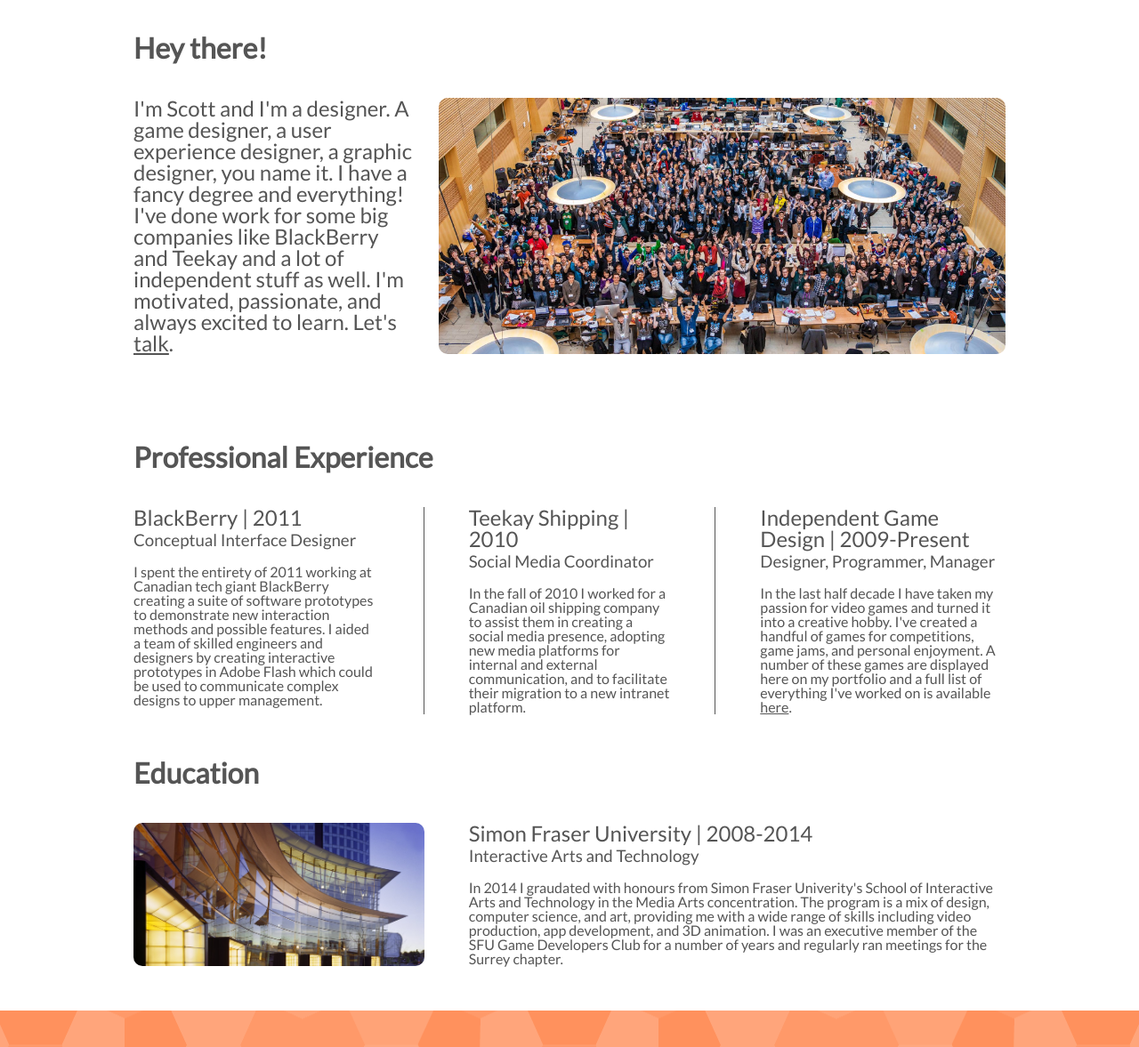
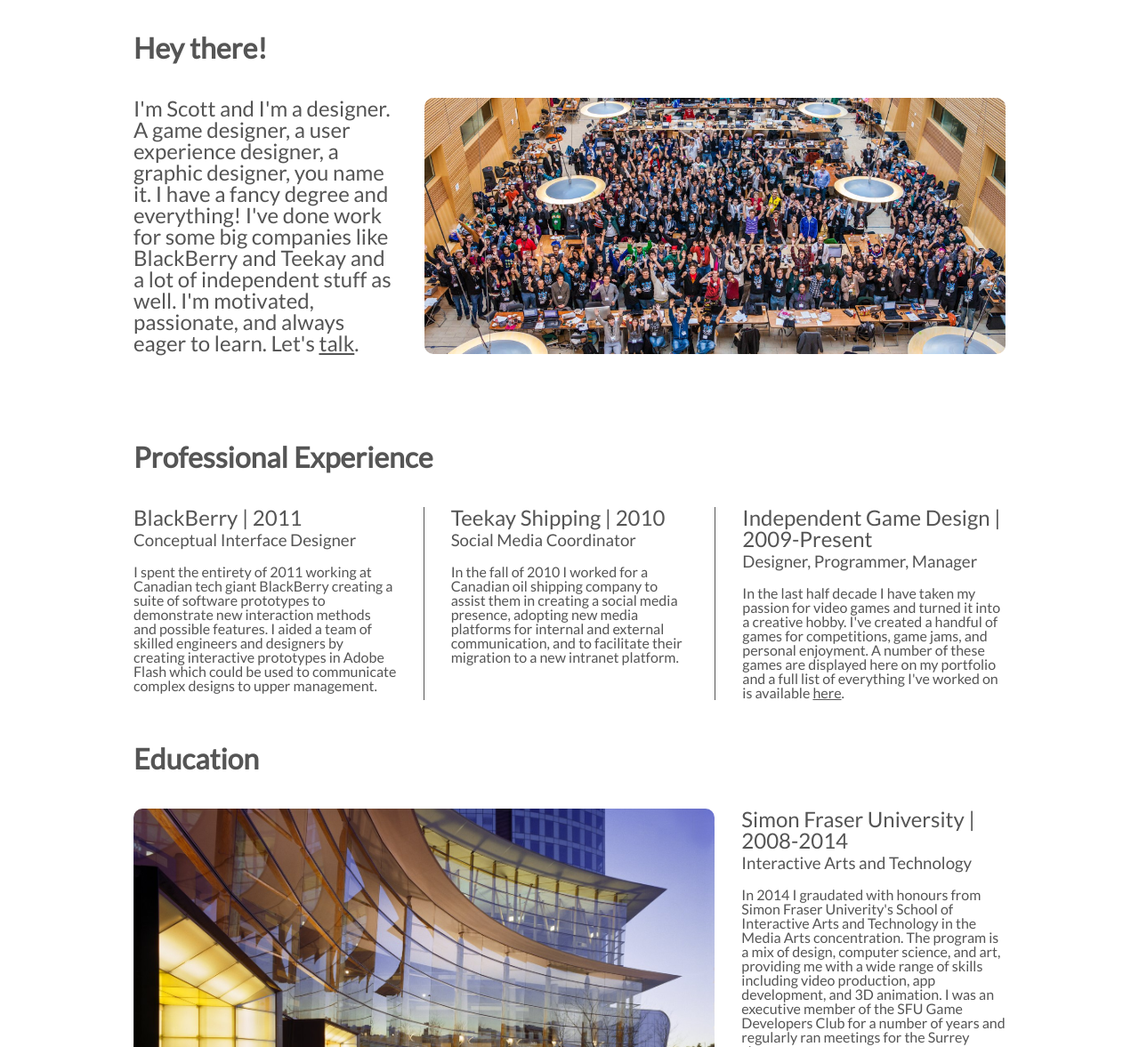
Before and after one commit to Cyborg771/Portfolio, a plain HTML site: page index.html in a window 1280 px wide. Shown: the part 812-1989 px from the top of the page at 89% size. Drawn offline with nearby package versions, Linux system fonts and the light colour scheme.

Commit message:
More stuff

```diff
--- a/index.html
+++ b/index.html
@@ -44,8 +44,8 @@
         <div class="content">
             <h1>Hey there!</h1>
             <div class="table-container">
-                <h2>I'm Scott and I'm a designer. A game designer, a user experience designer, a graphic designer, you name it. I have a fancy degree and everything! I've done work for some big companies like BlackBerry and Teekay and a lot of independent stuff as well. I'm motivated, passionate, and always excited to learn. Let's <a class="scroll" href="#contact">talk</a>.</h2>
-                <div id="wide_photo"></div>
+                <h2 class="col-1-3">I'm Scott and I'm a designer. A game designer, a user experience designer, a graphic designer, you name it. I have a fancy degree and everything! I've done work for some big companies like BlackBerry and Teekay and a lot of independent stuff as well. I'm motivated, passionate, and always eager to learn. Let's <a class="scroll" href="#contact">talk</a>.</h2>
+                <div class="col-2-3" id="wide_photo"></div>
             </div>
         </div>
     </section>
@@ -57,17 +57,17 @@
         <div class="content">
             <h1>Professional Experience</h1>
             <div class="table-container" id="pro_experience">
-                <div class="col left-col">
+                <div class="col-1-3 left-col">
                     <h2>BlackBerry | 2011</h2>
                     <h3>Conceptual Interface Designer</h3>
                     <p>I spent the entirety of 2011 working at Canadian tech giant BlackBerry creating a suite of software prototypes to demonstrate new interaction methods and possible features. I aided a team of skilled engineers and designers by creating interactive prototypes in Adobe Flash which could be used to communicate complex designs to upper management.</p>
                 </div>
-                <div class="col center-col">
+                <div class="col-1-3 center-col">
                     <h2>Teekay Shipping | 2010</h2>
                     <h3>Social Media Coordinator</h3>
                     <p>In the fall of 2010 I worked for a Canadian oil shipping company to assist them in creating a social media presence, adopting new media platforms for internal and external communication, and to facilitate their migration to a new intranet platform.</p>
                 </div>
-                <div class="col right-col">
+                <div class="col-1-3 right-col">
                     <h2>Independent Game Design | 2009-Present</h2>
                     <h3>Designer, Programmer, Manager</h3>
                     <p>In the last half decade I have taken my passion for video games and turned it into a creative hobby. I've created a handful of games for competitions, game jams, and personal enjoyment. A number of these games are displayed here on my portfolio and a full list of everything I've worked on is available <a href="/games">here</a>.</p>
@@ -75,8 +75,8 @@
             </div>
             <h1>Education</h1>
             <div class="table-container">
-                <div id="education-image"></div>
-                <div id="education-text">
+                <div class="col-2-3" id="education-image"></div>
+                <div class="col-1-3" id="education-text">
                     <h2>Simon Fraser University | 2008-2014</h2>
                     <h3>Interactive Arts and Technology</h3>
                     <p>In 2014 I graudated with honours from Simon Fraser Univerity's School of Interactive Arts and Technology in the Media Arts concentration. The program is a mix of design, computer science, and art, providing me with a wide range of skills including video production, app development, and 3D animation. I was an executive member of the SFU Game Developers Club for a number of years and regularly ran meetings for the Surrey chapter.</p>
--- a/sass/style.scss
+++ b/sass/style.scss
@@ -12,6 +12,10 @@ $text-color:#555;
 
 $nav-height:70px;
 $side-padding:150px;
+
+@mixin label-transition() {
+    @include single-transition(all, 0.25s, linear);
+}
 
 /* Body ------------------------------------------------------------------- */
 
@@ -46,9 +50,27 @@ h3 {
     }
 }
 
+/* Grid ------------------------------------------------------------------- */
+
 .table-container {
     display:table;
     table-layout:fixed;
+
+    .col-1-3, .col-2-3 {
+        display:table-cell;
+        vertical-align:top;
+        width:33.33%;
+        height:100%;
+        @include box-sizing(border-box);
+    }
+
+    .col-1-3 {
+        width:33.33%;
+    }
+
+    .col-2-3 {
+        width:66.66%;
+    }
 }
 
 /* Navigation ------------------------------------------------------------- */
@@ -167,17 +189,10 @@ nav {
 
     h2 {
         font-weight:400;
-        display:table-cell;
-        @include box-sizing(border-box);
-        width:35%;
-        vertical-align:top;
         padding-right:30px;
     }
 
     #wide_photo {
-        height:100%;
-        display:table-cell;
-        @include box-sizing(border-box);
         background-image:url("../images/wide_photo.jpg");
         background-position:center;
         @include background-size(cover);
@@ -200,41 +215,25 @@ nav {
         margin-bottom:1em;
     }
 
-    .col {
-        display:table-cell;
-        vertical-align:top;
-        width:33.33%;
-        height:100%;
-        @include box-sizing(border-box);
-    }
-
     .left-col {
-        padding-right:50px;
+        padding-right:30px;
         border-right:1px solid $text-color;
     }
 
     .center-col {
-        padding:0 50px;
+        padding:0 30px;
     }
 
     .right-col {
-        padding-left:50px;
+        padding-left:30px;
         border-left:1px solid $text-color;
     }
 
     #education-text {
-        display:table-cell;
-        width:66.66%;
-        padding-left:50px;
-        vertical-align:top;
-        @include box-sizing(border-box);
+        padding-left:30px;
     }
 
     #education-image {
-        display:table-cell;
-        width:33.33%;
-        vertical-align:top;
-        @include box-sizing(border-box);
         background-image:url("../images/sfu_photo.jpg");
         background-position:center;
         @include background-size(cover);
@@ -295,8 +294,7 @@ nav {
         left:0px;
         top:0px;
 
-        @include single-transition(color 0.25s linear 0.5s);
-        @include single-transition(background 0.25s linear);
+        @include label-transition();
     }
 
     input {
@@ -310,6 +308,7 @@ nav {
     }
 
     textarea {
+        font-family:lato;
         padding:10px;
         padding-left:45px;
         width:100%;
@@ -330,8 +329,7 @@ nav {
         padding:10px;
         margin-top:7px;
         width:120px;
-        @include single-transition(color 0.25s linear 0.5s);
-        @include single-transition(background 0.25s linear);
+        @include label-transition();
 
     }
 
@@ -342,15 +340,13 @@ nav {
     .button:focus, .button:hover {
         background:$primary-color;
         color:#FFF;
-        @include single-transition(color 0.25s linear 0.5s);
-        @include single-transition(background 0.25s linear);
+        @include label-transition();
     }
 
     input:focus + label, textarea:focus + label {
         background-color:$primary-color;
         color:#FFF;
-        @include single-transition(color 0.25s linear 0.5s);
-        @include single-transition(background 0.25s linear);
+        @include label-transition();
     }
 
     #copyright {
```
Also changed, not shown: css/style.css.
